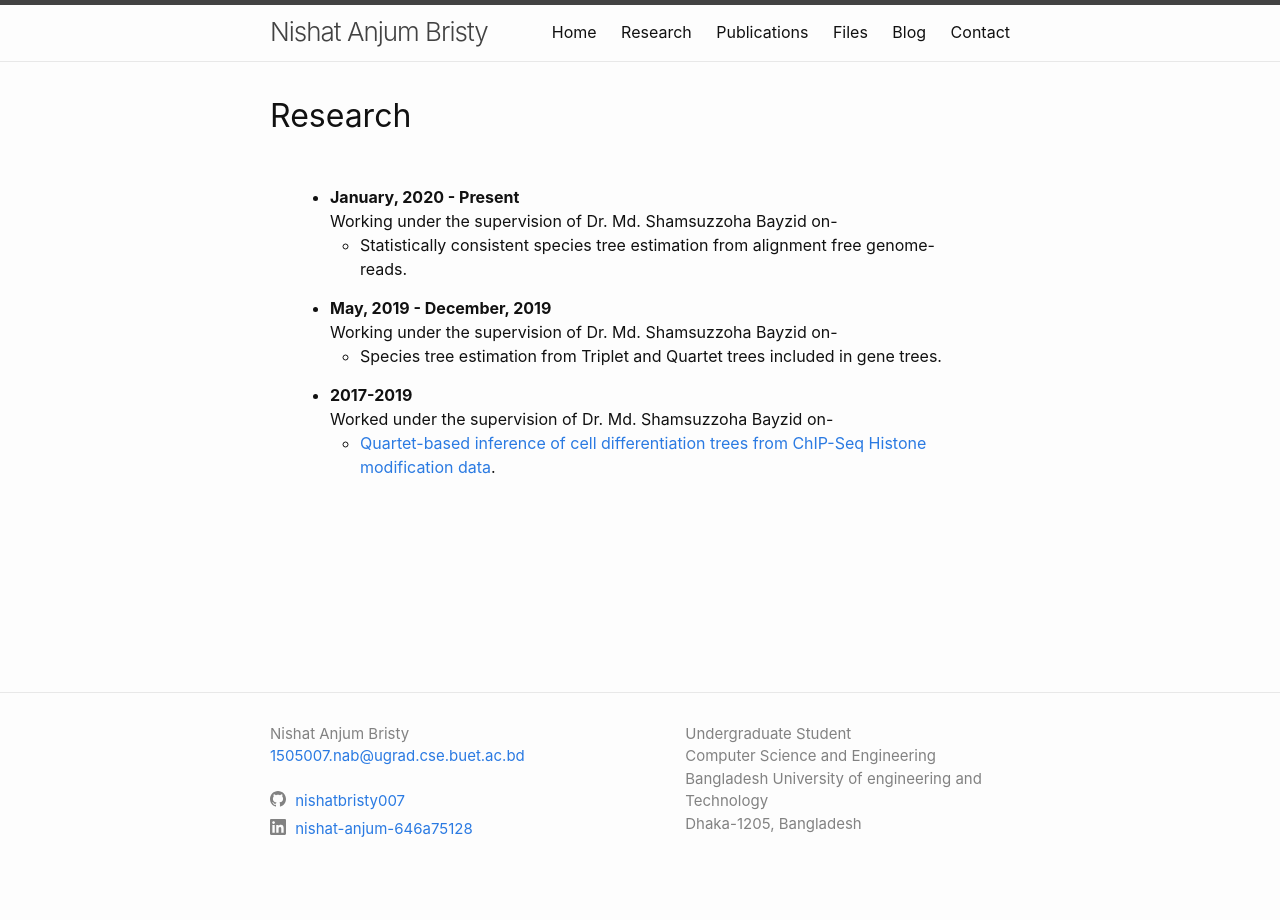
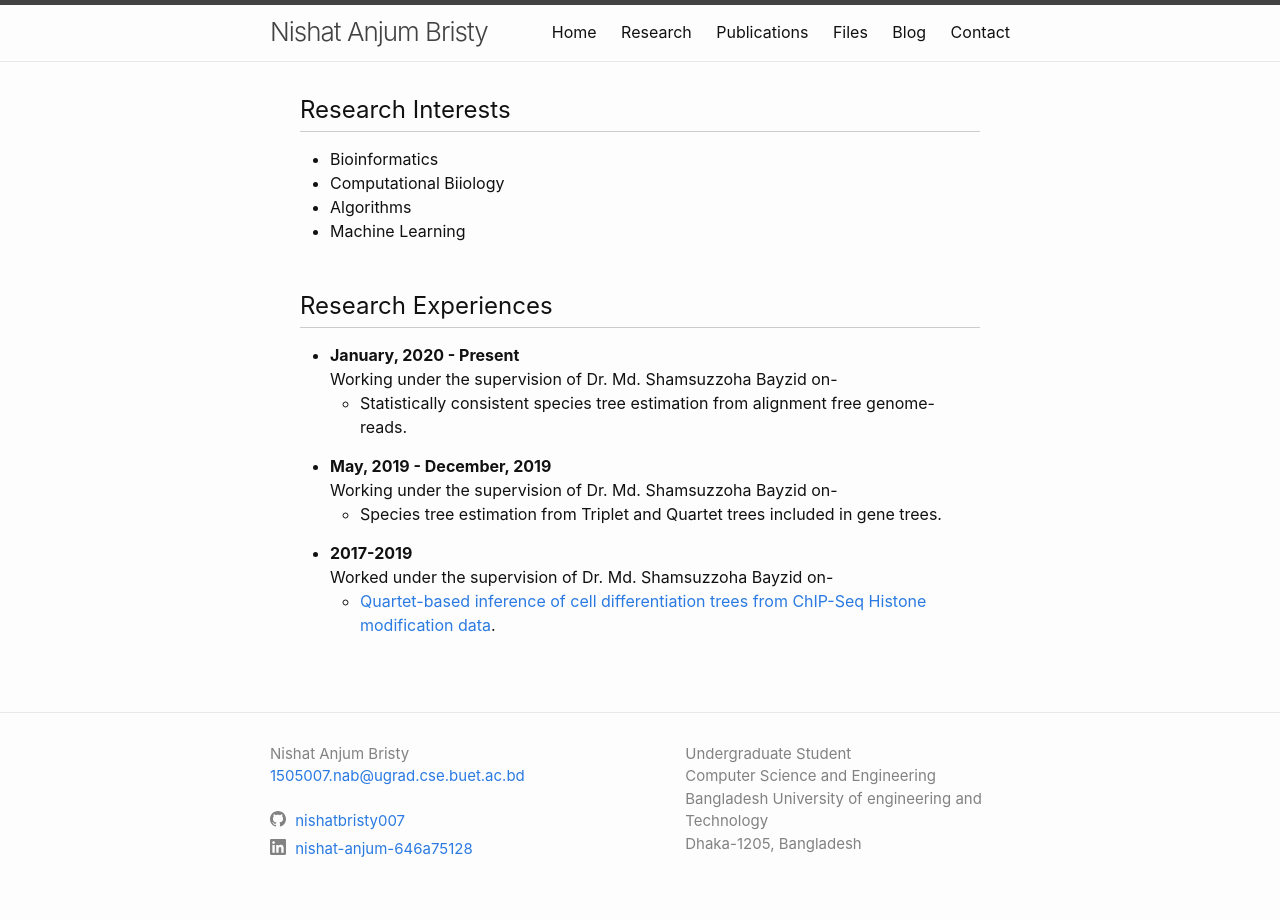
Before and after one commit to nishatbristy007/nishatbristy, a Jekyll site: the page built from Research.md, in a window 1280 px wide. Built offline with Jekyll 4.4.1, drawn with Linux system fonts in a browser that asks for light colours.

Commit message:
Modified Publications and Research page.

```diff
--- a/_layouts/home.html
+++ b/_layouts/home.html
@@ -22,4 +22,5 @@ layout: default
       </div>
     </div>
   </div>
+
 </div>
--- a/_layouts/research.html
+++ b/_layouts/research.html
@@ -8,9 +8,20 @@ layout: default
   {%- endif -%}
 
   {{ content }}
+  <div class="wrapper">
+    <h2 style="border-bottom:1px solid #CCC;padding-bottom:3px;">Research Interests</h2>
+        <ul>
+            <li>Bioinformatics</li>
+            <li>Computational Biiology</li>
+            <li>Algorithms</li>
+            <li>Machine Learning</li>
+        </ul>
+  </div>
   <div class="page-content">
     <div class="wrapper">
-        <ul>
+      <h2 style="border-bottom:1px solid #CCC;padding-bottom:3px;">Research Experiences</h2>
+
+      <ul>
             <li>
                 <div style="align:left"><b>January, 2020 - Present</b></div>
                 <div style="align:right">Working under the supervision of Dr. Md. Shamsuzzoha Bayzid on-<br>
```
Also changed, not shown: Files.md (+1 -1 lines), Research.md (+1 -1 lines), _layouts/publications.html (+16 -0 lines), publications.md (+1 -5 lines).
